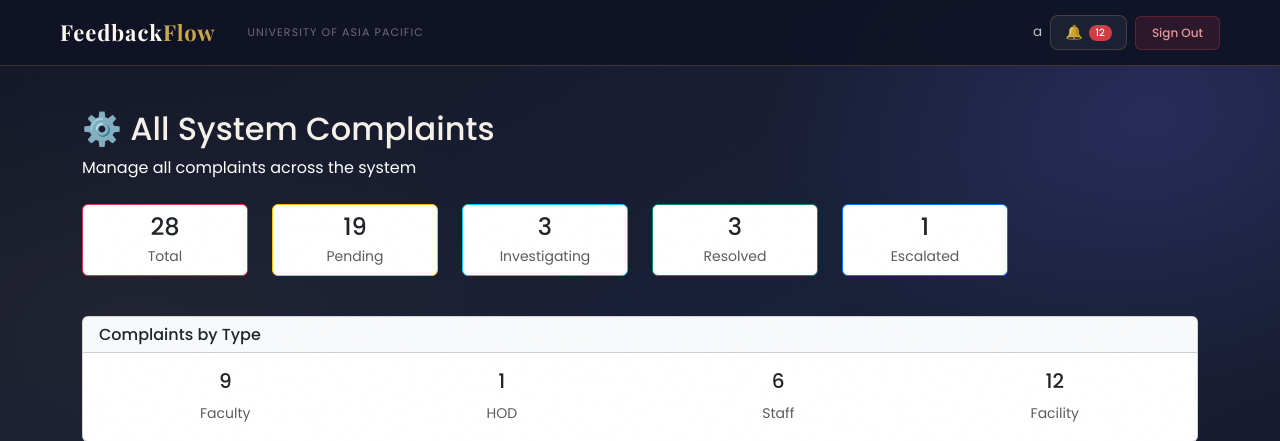
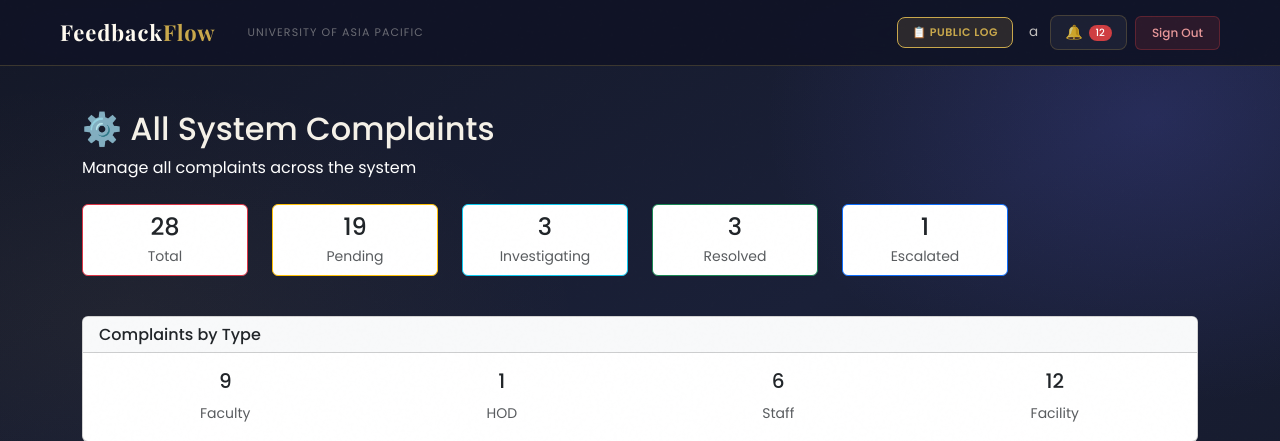
Before and after one commit to anjumaAlam/FeedbackFlow, a Django app: page /complaints/admin/list/ in a window 1280 px wide. Shown: the top 441 px of the page. Run offline with Django 5.2, Linux system fonts and the light colour scheme; a user stored in the database is signed in; data comes from the database, SQL or seed files in the repository.

Commit message:
add public log navigation button to base navbar

```diff
--- a/users/templates/users/base.html
+++ b/users/templates/users/base.html
@@ -242,8 +242,11 @@
         {% if user.is_authenticated %}
         <!-- Logged in: show username, bell, sign out -->
         <div class="ms-auto d-flex align-items-center gap-2">
-            <span class="nav-user-info d-none d-md-inline">{{ user.get_short_name }}</span>
-            <a href="{% url 'notifications' %}" class="btn-bell">
+            <a href="{% url 'public_log' %}" class="btn-bell" style="font-size:11px; font-weight:600; text-transform:uppercase; letter-spacing:0.05em; background:rgba(201,168,76,.15); color:var(--gold) !important; border-color:var(--gold) !important;">
+                📋 Public Log
+            </a>
+            <span class="nav-user-info d-none d-md-inline ms-2">{{ user.get_short_name }}</span>
+            <a href="{% url 'notifications' %}" class="btn-bell ms-1">
                 🔔
                 {% if unread_notifications_count > 0 %}
                 <span class="badge bg-danger" style="font-size:10px;padding:3px 7px;">{{ unread_notifications_count }}</span>
```
